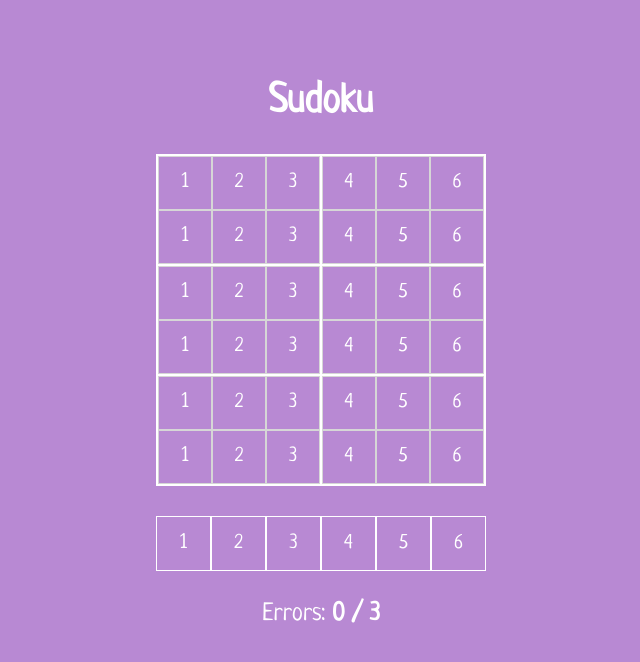
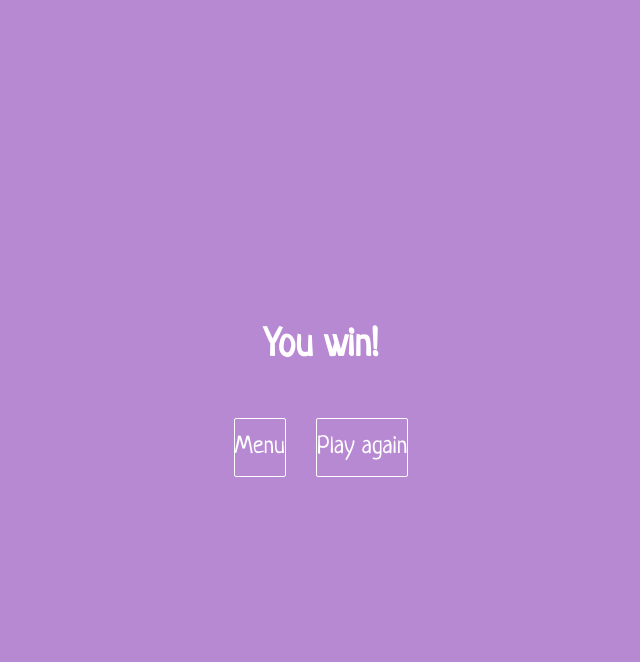
Before and after one commit to Anna-Developer/sudoku, a React (Create React App) app: page /win in a window 1280 px wide. Shown: the top 662 px of the page, without its empty margins (319-959 px from the left). Built offline with nearby package versions, Linux system fonts and the light colour scheme.

Commit message:
added new components

```diff
--- a/src/App.js
+++ b/src/App.js
@@ -1,79 +1,18 @@
+import { Route } from 'react-router';
 import './App.scss';
+import GameOver from './components/GameOver';
+import Main from './components/Main';
+import Menu from './components/Menu';
+import Win from './components/Win';
 
 function App() {
   return (
     <div className="App">
       <div className="container">
-        <h1 className="title">Sudoku</h1>
-        <div className="gameArea">
-          <div className="blocks">
-            <div>1</div>
-            <div>2</div>
-            <div>3</div>
-
-            <div>1</div>
-            <div>2</div>
-            <div>3</div>
-          </div>
-          <div className="blocks">
-            <div>4</div>
-            <div>5</div>
-            <div>6</div>
-
-            <div>4</div>
-            <div>5</div>
-            <div>6</div>
-          </div>
-          <div className="blocks">
-            <div>1</div>
-            <div>2</div>
-            <div>3</div>
-
-            <div>1</div>
-            <div>2</div>
-            <div>3</div>
-          </div>
-          <div className="blocks">
-            <div>4</div>
-            <div>5</div>
-            <div>6</div>
-
-            <div>4</div>
-            <div>5</div>
-            <div>6</div>
-          </div>
-          <div className="blocks">
-            <div>1</div>
-            <div>2</div>
-            <div>3</div>
-
-            <div>1</div>
-            <div>2</div>
-            <div>3</div>
-          </div>
-          <div className="blocks">
-            <div>4</div>
-            <div>5</div>
-            <div>6</div>
-
-            <div>4</div>
-            <div>5</div>
-            <div>6</div>
-          </div>
-        </div>
-        <div className="numbers">
-          <div>1</div>
-          <div>2</div>
-          <div>3</div>
-          <div>4</div>
-          <div>5</div>
-          <div>6</div>
-        </div>
-        <div className="errors">
-          <p>
-            Errors: <span><span>0</span> / 3</span>
-          </p>
-        </div>
+        <Route exact path={['/', '/menu']} render={() => <Menu />} />
+        <Route path="/main" render={() => <Main />} />
+        <Route path="/win" render={() => <Win />} />
+        <Route path="/gameOver" render={() => <GameOver />} />
       </div>
     </div>
   );
--- a/src/App.scss
+++ b/src/App.scss
@@ -4,6 +4,7 @@ $bgApp: rgb(184, 137, 211);
 $fontSize: 20px;
 $mainColor: white;
 $mainBorder: 1px solid $mainColor;
+$boldBorder: 3px solid $mainColor;
 $detailsColor: rgba(174, 99, 218, 0.89);
 
 @mixin wrap {
@@ -24,6 +25,12 @@ $detailsColor: rgba(174, 99, 218, 0.89);
     padding: 0;
 }
 
+ul,
+ol,
+li {
+    list-style: none;
+}
+
 .App {
     color: $mainColor;
     font-size: $fontSize;
@@ -31,36 +38,67 @@ $detailsColor: rgba(174, 99, 218, 0.89);
     background: $bgApp;
     width: 100%;
     height: 100vh;
-    padding-top: 80px;
+}
+.main,
+.default,
+.btns,
+.numbers li {
+    @include wrap();
 }
 
+.btn,
+.gameArea td,
+.numbers li {
+    @include hoverAnimation();
+}
 .container {
-    @include wrap();
+    max-width: 540px;
+    width: 95%;
+    height: 100%;
+    margin: 0 auto;
+}
+.main {
     flex-direction: column;
+    justify-content: space-around;
+    height: 100%;
+}
+.default {
+    grid-gap: 50px;
+    flex-direction: column;
+    height: 100%;
+    width: 100%;
+}
+.btns {
     grid-gap: 30px;
-    max-width: 360px;
-    margin: 0 auto;
-    padding: 0px 15px;
+    width: 100%;
 }
-
+.btn {
+    display: block;
+    padding: 15px 0;
+    max-width: 120px;
+    border: $mainBorder;
+    border-radius: 2px;
+    text-decoration: none;
+    font-size: 25px;
+    color: $mainColor;
+    text-align: center;
+}
 .gameArea {
     width: 100%;
-    display: grid;
-    grid-template-columns: repeat(2, 1fr);
-    grid-template-rows: repeat(3, auto);
-    border: $mainBorder;
-    .blocks {
-        display: grid;
-        grid-template-columns: repeat(3, 1fr);
-        grid-template-rows: repeat(2, 1fr);
+    border-collapse: collapse;
+    border: $boldBorder;
+
+    tr:nth-of-type(3n) {
+        border-bottom: $boldBorder;
+    }
+    td {
+        width: 50px;
+        height: 50px;
         border: $mainBorder;
-
-        div {
-            @include wrap();
-            @include hoverAnimation();
-            max-width: 54px;
-            min-height: 54px;
-            border: 1px solid rgb(214, 214, 214);
+        cursor: pointer;
+        text-align: center;
+        &:nth-of-type(3n) {
+            border-right-width: 3px;
         }
     }
 }
@@ -68,19 +106,16 @@ $detailsColor: rgba(174, 99, 218, 0.89);
     display: flex;
     justify-content: space-between;
     width: 100%;
-
-    div {
-        @include wrap();
-        @include hoverAnimation();
+    height: 50px;
+    li {
         border: $mainBorder;
-        width: 55px;
-        height: 55px;
+        width: 100%;
+        height: 100%;
     }
 }
 .errors {
     font-size: 25px;
-
-    p > span {
+    span {
         font-weight: bold;
     }
 }
--- /dev/null
+++ b/src/components/GameOver.jsx
@@ -0,0 +1,18 @@
+import { NavLink } from "react-router-dom";
+
+const GameOver = () => {
+  return (
+    <div className="default gameOver">
+      <h1>You lose!</h1>
+      <div className="btns">
+        <NavLink to="/menu" className="btn">
+          Menu
+        </NavLink>
+        <NavLink to="/main" className="btn">
+          Try again
+        </NavLink>
+      </div>
+    </div>
+  );
+};
+export default GameOver;
--- /dev/null
+++ b/src/components/Main.jsx
@@ -0,0 +1,41 @@
+const Main = () => {
+  const tbodyData = [
+    [1, 2, 3, 4, 5, 6, 7, 8, 9],
+    [1, 2, 3, 4, 5, 6, 7, 8, 9],
+    [1, 2, 3, 4, 5, 6, 7, 8, 9],
+    [1, 2, 3, 4, 5, 6, 7, 8, 9],
+    [1, 2, 3, 4, 5, 6, 7, 8, 9],
+    [1, 2, 3, 4, 5, 6, 7, 8, 9],
+    [1, 2, 3, 4, 5, 6, 7, 8, 9],
+    [1, 2, 3, 4, 5, 6, 7, 8, 9],
+    [1, 2, 3, 4, 5, 6, 7, 8, 9],
+  ];
+  const numbersData = [1, 2, 3, 4, 5, 6, 7, 8, 9];
+  const tbody = tbodyData.map((tr, trIdx) => {
+    return (
+      <tr>
+        {tr.map((td, tdIdx) => {
+          return <td>{td}</td>;
+        })}
+      </tr>
+    );
+  });
+  const numbers = numbersData.map((li, listItdx) => {
+    return <li>{li}</li>;
+  });
+  const errors = 0;
+  return (
+    <div className="main">
+      <h1 className="title">Sudoku</h1>
+      <table className="gameArea">
+        <tbody className="blocks">{tbody}</tbody>
+      </table>
+      <ul className="numbers">{numbers}</ul>
+      <div className="errors">
+        Errors: <span>{errors} / 3</span>
+      </div>
+    </div>
+  );
+};
+
+export default Main;
--- /dev/null
+++ b/src/components/Menu.jsx
@@ -0,0 +1,14 @@
+import { NavLink } from "react-router-dom";
+
+const Menu = () => {
+  return (
+    <div className="default">
+      <h1>Sudoku</h1>
+      <NavLink to="/main" className="btn">
+        Play
+      </NavLink>
+    </div>
+  );
+};
+
+export default Menu;
--- /dev/null
+++ b/src/components/Win.jsx
@@ -0,0 +1,18 @@
+import { NavLink } from "react-router-dom";
+
+const Win = () => {
+  return (
+    <div className="default win">
+      <h1>You win!</h1>
+      <div className="btns">
+        <NavLink to="/menu" className="btn">
+          Menu
+        </NavLink>
+        <NavLink to="/main" className="btn">
+          Play again
+        </NavLink>
+      </div>
+    </div>
+  );
+};
+export default Win;
--- a/src/index.js
+++ b/src/index.js
@@ -3,11 +3,12 @@ import ReactDOM from 'react-dom';
 import './index.css';
 import App from './App';
 import reportWebVitals from './reportWebVitals';
+import { BrowserRouter } from 'react-router-dom';
 
 ReactDOM.render(
-  <React.StrictMode>
+  <BrowserRouter>
     <App />
-  </React.StrictMode>,
+  </BrowserRouter>,
   document.getElementById('root')
 );
 
```
